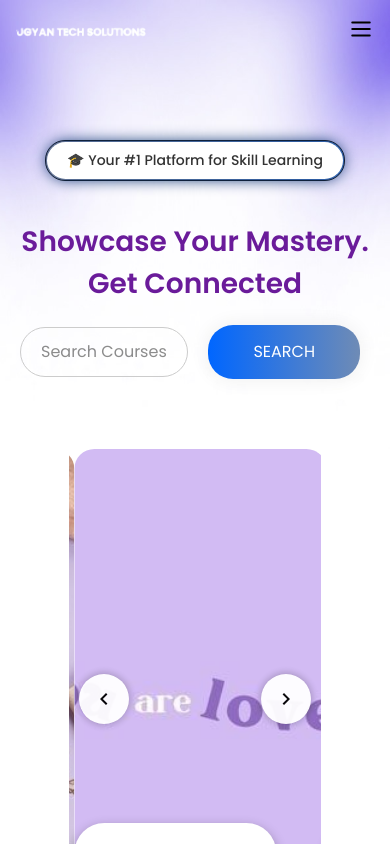
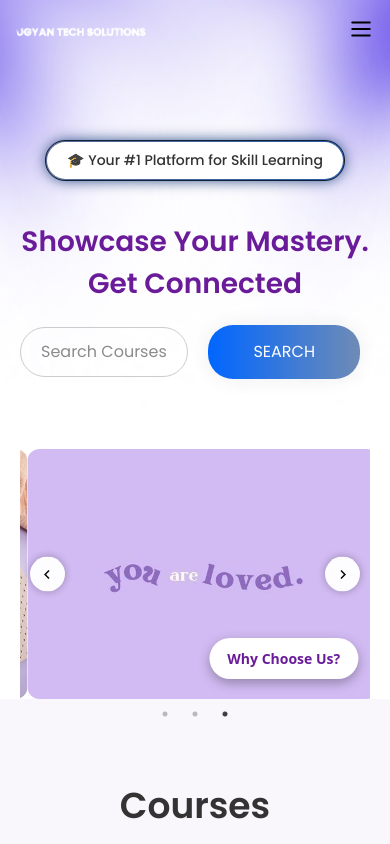
Before and after one commit to vijay120922/Ugyan-Tech-Solutions, a React (Vite) app: page / in a window 390 px wide. Shown: the top 844 px of the page. Built offline with nearby package versions, Linux system fonts and the light colour scheme.

Commit message:
carousel is responsive now

```diff
--- a/src/components/Carousel.css
+++ b/src/components/Carousel.css
@@ -18,6 +18,7 @@
   height: 500px;
   object-fit: cover;
   border-radius: 20px;
+  transition: all 0.3s ease;
 }
 
 .carousel-btn {
@@ -96,3 +97,54 @@
   color: white;
   opacity: 1;
 }
+
+
+/* Tablets */
+@media (max-width: 992px) {
+  .carousel-img {
+    height: 400px;
+  }
+
+  .carousel-btn {
+    font-size: 16px;
+    padding: 12px 24px;
+    bottom: 30px;
+    right: 30px;
+  }
+
+  .custom-arrow {
+    width: 40px;
+    height: 40px;
+    background-size: 20px 20px;
+  }
+}
+
+/* Mobiles */
+@media (max-width: 576px) {
+  .carousel-container {
+    width: 95%;
+    padding: 0 10px;
+  }
+
+  .carousel-img {
+    height: 250px;
+    border-radius: 12px;
+  }
+
+  .carousel-btn {
+    font-size: 14px;
+    padding: 10px 18px;
+    bottom: 20px;
+    right: 20px;
+  }
+
+  .custom-arrow {
+    width: 35px;
+    height: 35px;
+    background-size: 18px 18px;
+  }
+
+  .slick-dots li button:before {
+    font-size: 12px;
+  }
+}
```
